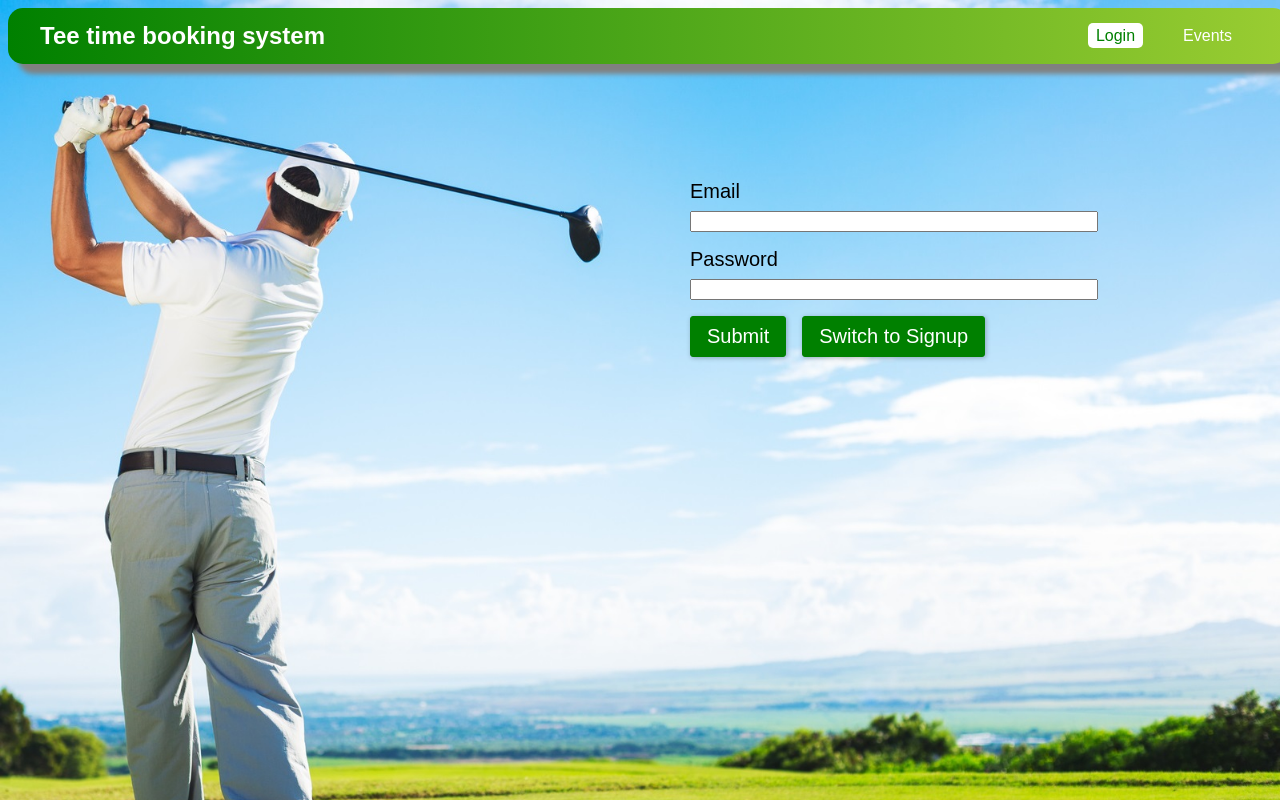
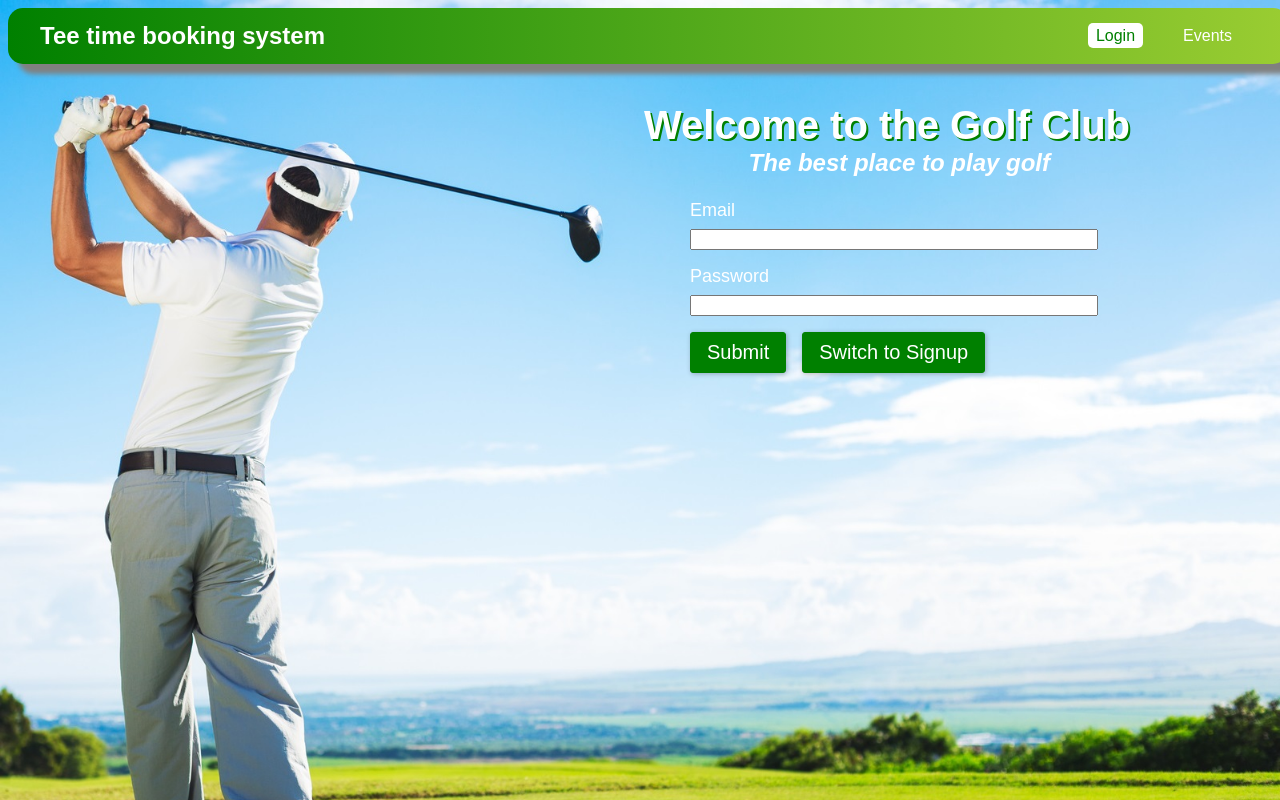
Before and after one commit to Tobzki/webdev-project, a React (Create React App) app in the folder frontend/: page /auth in a window 1280 px wide. Built offline with nearby package versions, Linux system fonts and the light colour scheme.

Commit message:
Fixed titles

```diff
--- a/frontend/src/App.css
+++ b/frontend/src/App.css
@@ -4,3 +4,24 @@
 
 
 }
+
+.title_login {
+
+    color: white;
+    position: absolute;
+    top: 70px;
+    right: 150px;
+    font-size: 40px;
+    text-shadow: 2px 2px green;
+
+}
+.title_login-play {
+
+    color: white;
+    position: absolute;
+    top: 125px;
+    right: 230px;
+    font-size: 24px;
+    font-style: italic;
+
+}
--- a/frontend/src/App.js
+++ b/frontend/src/App.js
@@ -35,6 +35,8 @@ class App extends Component {
       logout:this.logout }}>
     <MainNavigation />
     <main className="main-content">
+      <h2 className="title_login">Welcome to the Golf Club</h2>
+      <h3 className="title_login-play">The best place to play golf</h3>
     <Switch>
     {this.state.token && <Redirect from="/" to="/events" exact />}
     {this.state.token && (
--- a/frontend/src/index.css
+++ b/frontend/src/index.css
@@ -19,6 +19,8 @@ body {
 .form-control{
 
     margin-bottom: 1rem;
+    color: white;
+    font-size: 18px;
 
 }
 
--- a/frontend/src/pages/Auth.css
+++ b/frontend/src/pages/Auth.css
@@ -4,7 +4,7 @@
     max-width: 80%;
     margin: 5rem auto;
     position: absolute;
-    top: 100px;
+    top: 120px;
     right: 190px;
     font-size: 20px;
 }
```
